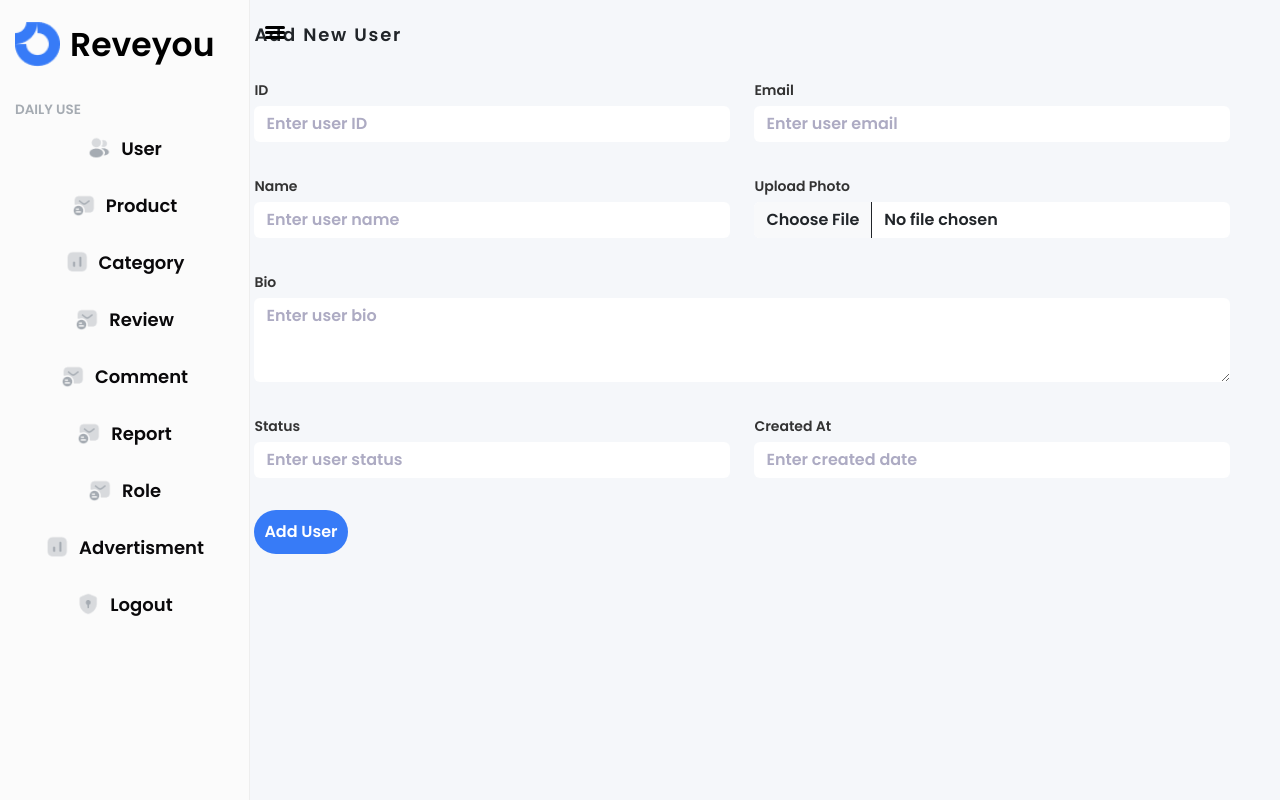
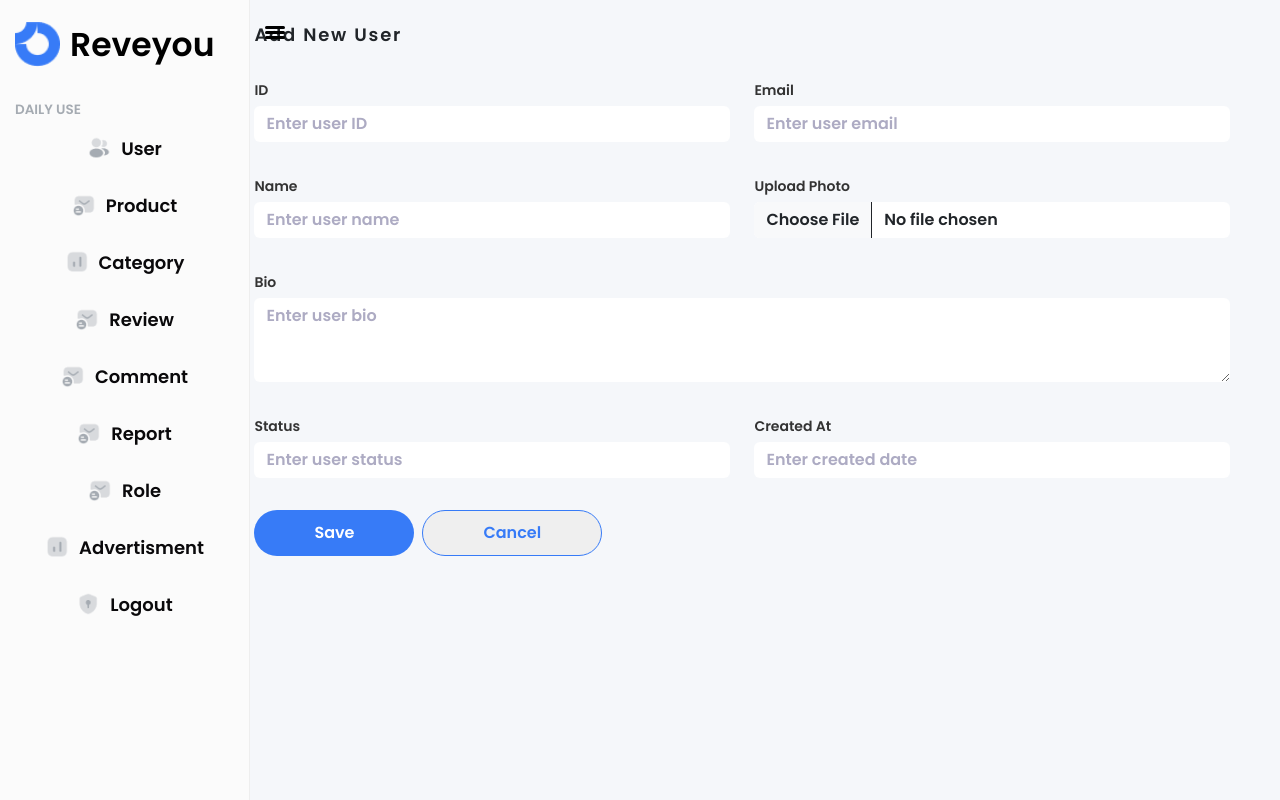
Before and after one commit to saraabdelrhman/wallet-market-master, a React (Create React App) app: page /admin/newuser in a window 1280 px wide. Built offline with nearby package versions, Linux system fonts and the light colour scheme.

Commit message:
modifying style of buttons

```diff
--- a/src/admin/Newcategory.js
+++ b/src/admin/Newcategory.js
@@ -80,8 +80,10 @@ const Newuser = () => {
             </Form.Group>
           </Col>
         </Row>
-
-        <button type='submit' style={{backgroundColor:'#377BF7',color:'white',borderRadius:'50px', padding:'10px',border:'0px'}} >Add Category</button>
+ <div className='d-flex gap-2'>
+        <button type='submit' style={{backgroundColor:'#377BF7',color:'white',borderRadius:'50px', padding:'10px 60px 10px 60px',border:'0px'}} >Save</button>
+        <button type='submit' style={{backgroundColor:'',color:'#377BF7',borderRadius:'50px', padding:'10px 60px 10px 60px',border:'1px solid #377BF7'}} >Cancel</button>
+        </div>
       </Form>
     </Container>
   );
--- a/src/admin/Newcomment.js
+++ b/src/admin/Newcomment.js
@@ -47,7 +47,10 @@ const Newcomment = () => {
 
         <Row className="mb-3">
           <Col md={12} className="">
-          <button type='submit' style={{backgroundColor:'#377BF7',color:'white',borderRadius:'50px', padding:'10px',border:'0px'}} >Add Comment</button>
+          <div className='d-flex gap-2'>
+        <button type='submit' style={{backgroundColor:'#377BF7',color:'white',borderRadius:'50px', padding:'10px 60px 10px 60px',border:'0px'}} >Save</button>
+        <button type='submit' style={{backgroundColor:'',color:'#377BF7',borderRadius:'50px', padding:'10px 60px 10px 60px',border:'1px solid #377BF7'}} >Cancel</button>
+        </div>
           </Col>
         </Row>
       </Form>
--- a/src/admin/Newpermission.js
+++ b/src/admin/Newpermission.js
@@ -65,7 +65,10 @@ const Newpermission = () => {
           </Col>
         </Row>
 
-        <button type='submit' style={{backgroundColor:'#377BF7',color:'white',borderRadius:'50px', padding:'10px',border:'0px'}} >Add Permission</button>
+        <div className='d-flex gap-2'>
+        <button type='submit' style={{backgroundColor:'#377BF7',color:'white',borderRadius:'50px', padding:'10px 60px 10px 60px',border:'0px'}} >Save</button>
+        <button type='submit' style={{backgroundColor:'',color:'#377BF7',borderRadius:'50px', padding:'10px 60px 10px 60px',border:'1px solid #377BF7'}} >Cancel</button>
+        </div>
       </Form>
     </Container>
   );
--- a/src/admin/Newproducts.js
+++ b/src/admin/Newproducts.js
@@ -140,7 +140,10 @@ const Newproducts = () => {
             </Form.Group>
           </Col>
         </Row>
-        <button type='submit' style={{backgroundColor:'#377BF7',color:'white',borderRadius:'50px', padding:'10px',border:'0px'}} >Add Product</button>
+        <div className='d-flex gap-2'>
+        <button type='submit' style={{backgroundColor:'#377BF7',color:'white',borderRadius:'50px', padding:'10px 60px 10px 60px',border:'0px'}} >Save</button>
+        <button type='submit' style={{backgroundColor:'',color:'#377BF7',borderRadius:'50px', padding:'10px 60px 10px 60px',border:'1px solid #377BF7'}} >Cancel</button>
+        </div>
       </Form>
     </Container>
   );
--- a/src/admin/Newreport.js
+++ b/src/admin/Newreport.js
@@ -58,7 +58,10 @@ const Newreport = () => {
           </Col>
         </Row>
 
-        <button type='submit' style={{backgroundColor:'#377BF7',color:'white',borderRadius:'50px', padding:'10px',border:'0px'}} >Add Report</button>
+        <div className='d-flex gap-2'>
+        <button type='submit' style={{backgroundColor:'#377BF7',color:'white',borderRadius:'50px', padding:'10px 60px 10px 60px',border:'0px'}} >Save</button>
+        <button type='submit' style={{backgroundColor:'',color:'#377BF7',borderRadius:'50px', padding:'10px 60px 10px 60px',border:'1px solid #377BF7'}} >Cancel</button>
+        </div>
       </Form>
     </Container>
   );
--- a/src/admin/Newreview.js
+++ b/src/admin/Newreview.js
@@ -53,7 +53,10 @@ const Newreview = () => {
             </Form.Group>
           </Col>
         </Row>
-        <button type='submit' style={{backgroundColor:'#377BF7',color:'white',borderRadius:'50px', padding:'10px',border:'0px'}} >Add Review</button>
+        <div className='d-flex gap-2'>
+        <button type='submit' style={{backgroundColor:'#377BF7',color:'white',borderRadius:'50px', padding:'10px 60px 10px 60px',border:'0px'}} >Save</button>
+        <button type='submit' style={{backgroundColor:'',color:'#377BF7',borderRadius:'50px', padding:'10px 60px 10px 60px',border:'1px solid #377BF7'}} >Cancel</button>
+        </div>
       </Form>
     </Container>
   );
--- a/src/admin/Newrole.js
+++ b/src/admin/Newrole.js
@@ -64,8 +64,10 @@ const Newrole = () => {
             </Form.Group>
           </Col>
         </Row>
-
-        <button type='submit' style={{backgroundColor:'#377BF7',color:'white',borderRadius:'50px', padding:'10px',border:'0px'}} >Add Role</button>
+        <div className='d-flex gap-2'>
+        <button type='submit' style={{backgroundColor:'#377BF7',color:'white',borderRadius:'50px', padding:'10px 60px 10px 60px',border:'0px'}} >Save</button>
+        <button type='submit' style={{backgroundColor:'',color:'#377BF7',borderRadius:'50px', padding:'10px 60px 10px 60px',border:'1px solid #377BF7'}} >Cancel</button>
+        </div>
       </Form>
     </Container>
   );
--- a/src/admin/Newuser.js
+++ b/src/admin/Newuser.js
@@ -141,7 +141,10 @@ const Newuser = () => {
             </Form.Group>
           </Col>
         </Row>
-        <button type='submit' style={{backgroundColor:'#377BF7',color:'white',borderRadius:'50px', padding:'10px',border:'0px'}} >Add User</button>
+        <div className='d-flex gap-2'>
+        <button type='submit' style={{backgroundColor:'#377BF7',color:'white',borderRadius:'50px', padding:'10px 60px 10px 60px',border:'0px'}} >Save</button>
+        <button type='submit' style={{backgroundColor:'',color:'#377BF7',borderRadius:'50px', padding:'10px 60px 10px 60px',border:'1px solid #377BF7'}} >Cancel</button>
+        </div>
       </Form>
     </Container>
   );
```
